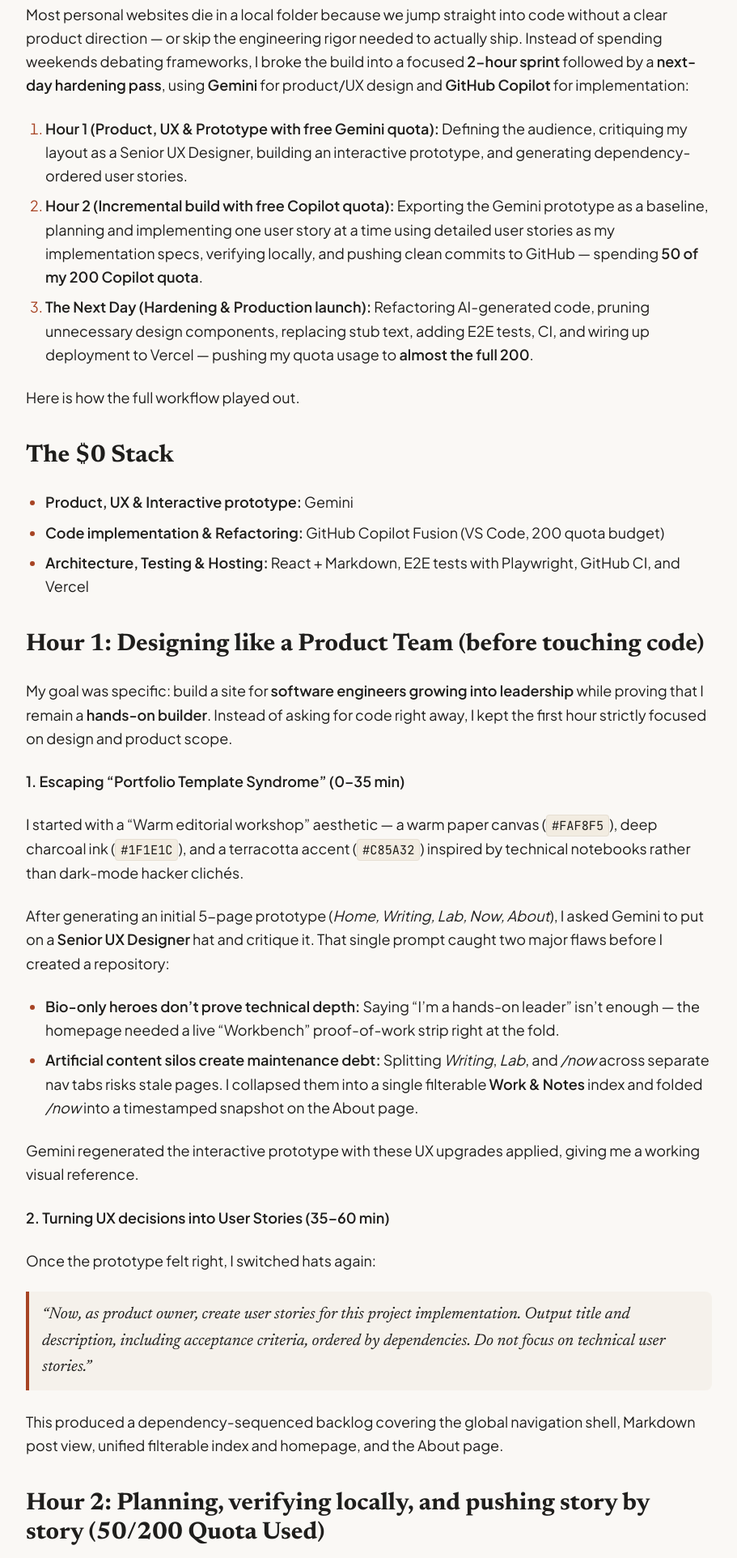
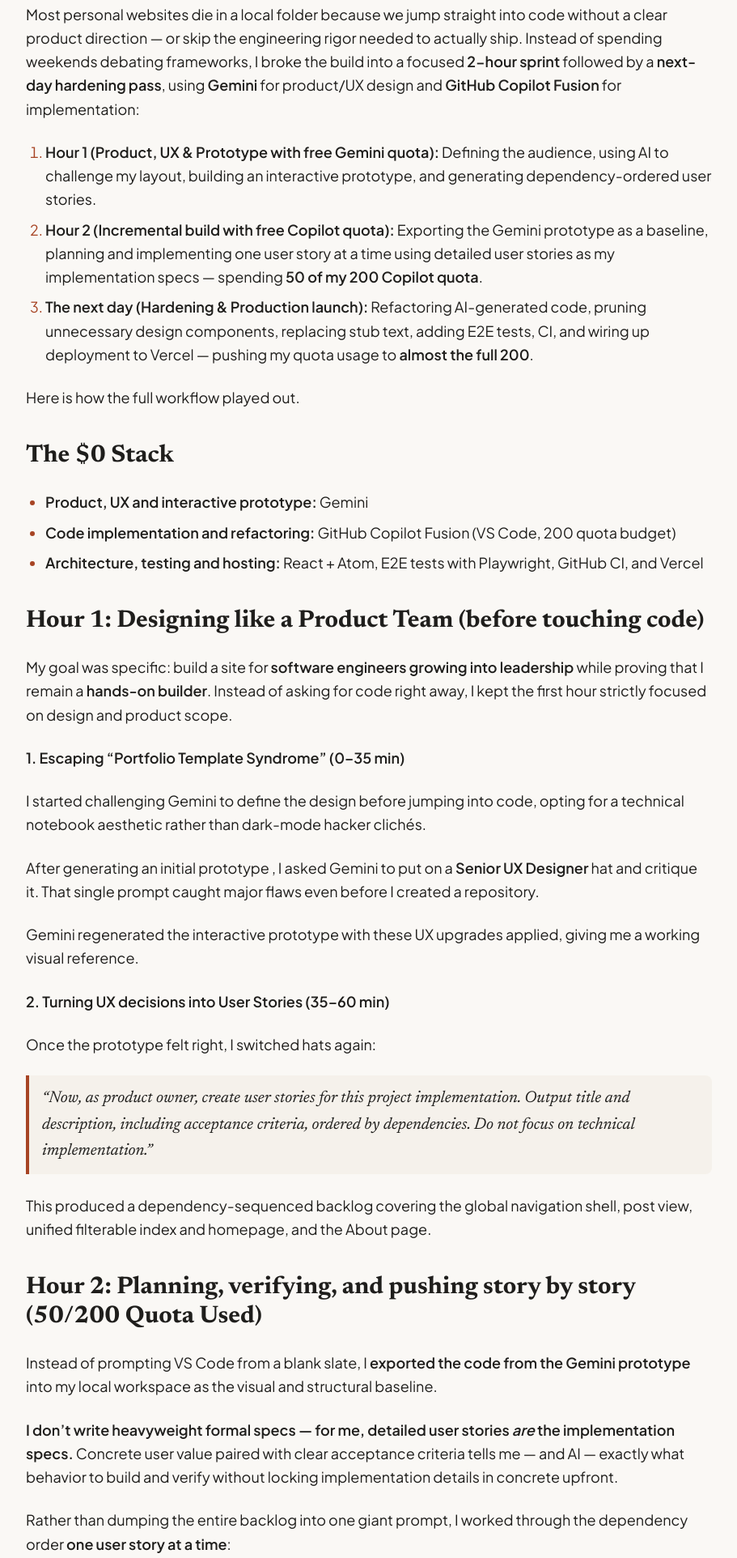
Before and after one commit to pgrangeiro/personal-site-2026, an Astro site: page /work/how-i-built-and-shipped-my-personal-site in a window 1280 px wide. Shown: the part 679-2603 px from the top of the page at 81% size, without its empty margins (184-1095 px from the left). Built offline with nearby package versions, Linux system fonts and the light colour scheme; Astro itself is replaced by a stand-in of ours.

Commit message:
Improving text

```diff
--- a/src/content/blog/how-i-built-and-shipped-my-personal-site.md
+++ b/src/content/blog/how-i-built-and-shipped-my-personal-site.md
@@ -1,6 +1,6 @@
 ---
-title: "How I Built and shipped my personal site within 2 Hours using Gemini and Copilot free quotas"
-description: "A practical account of designing, building, and hardening a personal site in two focused hours plus a next-day polish pass with Gemini and GitHub Copilot."
+title: "How I built and shipped my personal site within 2 Hours using AI free quotas"
+description: "A practical account of designing, building, and hardening a personal site in two focused hours with Gemini and GitHub Copilot."
 pubDate: 2026-11-25
 type: "BUILD JOURNAL"
 category:
@@ -14,19 +14,19 @@ artifacts:
     url: "https://github.com/pgrangeiro/personal-site-2026"
 ---
 
-Most personal websites die in a local folder because we jump straight into code without a clear product direction — or skip the engineering rigor needed to actually ship. Instead of spending weekends debating frameworks, I broke the build into a focused **2-hour sprint** followed by a **next-day hardening pass**, using **Gemini** for product/UX design and **GitHub Copilot** for implementation:
+Most personal websites die in a local folder because we jump straight into code without a clear product direction — or skip the engineering rigor needed to actually ship. Instead of spending weekends debating frameworks, I broke the build into a focused **2-hour sprint** followed by a **next-day hardening pass**, using **Gemini** for product/UX design and **GitHub Copilot Fusion** for implementation:
 
-1. **Hour 1 (Product, UX & Prototype with free Gemini quota):** Defining the audience, critiquing my layout as a Senior UX Designer, building an interactive prototype, and generating dependency-ordered user stories.
-2. **Hour 2 (Incremental build with free Copilot quota):** Exporting the Gemini prototype as a baseline, planning and implementing one user story at a time using detailed user stories as my implementation specs, verifying locally, and pushing clean commits to GitHub — spending **50 of my 200 Copilot quota**.
-3. **The Next Day (Hardening & Production launch):** Refactoring AI-generated code, pruning unnecessary design components, replacing stub text, adding E2E tests, CI, and wiring up deployment to Vercel — pushing my quota usage to **almost the full 200**.
+1. **Hour 1 (Product, UX & Prototype with free Gemini quota):** Defining the audience, using AI to challenge my layout, building an interactive prototype, and generating dependency-ordered user stories.
+2. **Hour 2 (Incremental build with free Copilot quota):** Exporting the Gemini prototype as a baseline, planning and implementing one user story at a time using detailed user stories as my implementation specs — spending **50 of my 200 Copilot quota**.
+3. **The next day (Hardening & Production launch):** Refactoring AI-generated code, pruning unnecessary design components, replacing stub text, adding E2E tests, CI, and wiring up deployment to Vercel — pushing my quota usage to **almost the full 200**.
 
 Here is how the full workflow played out.
 
 ### The $0 Stack
 
-- **Product, UX & Interactive prototype:** Gemini
-- **Code implementation & Refactoring:** GitHub Copilot Fusion (VS Code, 200 quota budget)
-- **Architecture, Testing & Hosting:** React + Markdown, E2E tests with Playwright, GitHub CI, and Vercel
+- **Product, UX and interactive prototype:** Gemini
+- **Code implementation and refactoring:** GitHub Copilot Fusion (VS Code, 200 quota budget)
+- **Architecture, testing and hosting:** React + Atom, E2E tests with Playwright, GitHub CI, and Vercel
 
 ### Hour 1: Designing like a Product Team (before touching code)
 
@@ -34,12 +34,9 @@ My goal was specific: build a site for **software engineers growing into leaders
 
 **1. Escaping "Portfolio Template Syndrome" (0–35 min)**
 
-I started with a "Warm editorial workshop" aesthetic — a warm paper canvas (`#FAF8F5`), deep charcoal ink (`#1F1E1C`), and a terracotta accent (`#C85A32`) inspired by technical notebooks rather than dark-mode hacker clichés.
+I started challenging Gemini to define the design before jumping into code, opting for a technical notebook aesthetic rather than dark-mode hacker clichés.
 
-After generating an initial 5-page prototype (_Home, Writing, Lab, Now, About_), I asked Gemini to put on a **Senior UX Designer** hat and critique it. That single prompt caught two major flaws before I created a repository:
-
-- **Bio-only heroes don't prove technical depth:** Saying "I'm a hands-on leader" isn't enough — the homepage needed a live "Workbench" proof-of-work strip right at the fold.
-- **Artificial content silos create maintenance debt:** Splitting _Writing_, _Lab_, and _/now_ across separate nav tabs risks stale pages. I collapsed them into a single filterable **Work & Notes** index and folded _/now_ into a timestamped snapshot on the About page.
+After generating an initial prototype , I asked Gemini to put on a **Senior UX Designer** hat and critique it. That single prompt caught major flaws even before I created a repository.
 
 Gemini regenerated the interactive prototype with these UX upgrades applied, giving me a working visual reference.
 
@@ -47,35 +44,35 @@ Gemini regenerated the interactive prototype with these UX upgrades applied, giv
 
 Once the prototype felt right, I switched hats again:
 
-> _"Now, as product owner, create user stories for this project implementation. Output title and description, including acceptance criteria, ordered by dependencies. Do not focus on technical user stories."_
+> _"Now, as product owner, create user stories for this project implementation. Output title and description, including acceptance criteria, ordered by dependencies. Do not focus on technical implementation."_
 
-This produced a dependency-sequenced backlog covering the global navigation shell, Markdown post view, unified filterable index and homepage, and the About page.
+This produced a dependency-sequenced backlog covering the global navigation shell, post view, unified filterable index and homepage, and the About page.
 
-### Hour 2: Planning, verifying locally, and pushing story by story (50/200 Quota Used)
+### Hour 2: Planning, verifying, and pushing story by story (50/200 Quota Used)
 
 Instead of prompting VS Code from a blank slate, I **exported the code from the Gemini prototype** into my local workspace as the visual and structural baseline.
 
-**I don't write heavyweight formal specs — for me, detailed user stories _are_ the implementation specs.** Concrete user value paired with clear acceptance criteria tells me — and Copilot — exactly what behavior to build and verify without locking implementation details in concrete upfront.
+**I don't write heavyweight formal specs — for me, detailed user stories _are_ the implementation specs.** Concrete user value paired with clear acceptance criteria tells me — and AI — exactly what behavior to build and verify without locking implementation details in concrete upfront.
 
 Rather than dumping the entire backlog into one giant prompt, I worked through the dependency order **one user story at a time**:
 
 1. **Plan the story:** Take a single story and use its acceptance criteria as the spec to map onto the exported prototype components with GitHub Copilot.
-2. **Implement & run locally:** Build just enough to satisfy that story's acceptance criteria, run the local dev server, tests, and double-check the UI, interactions, and responsiveness against the prototype.
+2. **Implement & verify:** Build just enough to satisfy that story's acceptance criteria, run tests, and double-check the UI, interactions, and responsiveness against the prototype.
 3. **Commit & push:** Once a story passed my check, I pushed it before moving to the next dependency.
 
 By working story by story against an existing prototype baseline, I finished Hour 2 with a locally verified build pushed to GitHub and spent only **50 of my 200 Copilot quota**.
 
 ### The Next Day: Refactoring, E2E Tests, and CI (~200 / 200 Quota Used)
 
-Fast AI scaffolding gets you a working feature set quickly, but turning a prototype-derived codebase into something you're proud to maintain requires a deliberate engineering pass. The next day, I focused on four finishing steps — and burned through the remaining quota (reaching **almost 200**) while iterating and testing:
+Fast AI scaffolding gets you a working feature set quickly, but turning a prototype-derived codebase into something you're proud to maintain requires a deliberate engineering pass. The next day, I focused on polishing steps — and burned through the remaining quota (reaching **almost 200**) while iterating and testing:
 
-- **Refactoring & trimming design components:** Exported prototypes often carry extra wrapper components, inline styles, or UI elements that look clever in a mockup but don't make sense in real daily use. I simplified the component tree, removed components that didn't earn their place, and cleaned up shared state.
-- **Removing stub text:** I audited every route, card, and modal to strip out leftover placeholder copy from the prototype so only real writing, metadata, and workbench metrics remained.
-- **Adding end-to-end (E2E) tests:** With Copilot's help, I wrote E2E tests covering the critical user journeys from my acceptance criteria — navigation, filtering posts in _Work & Notes_, switching tabs components in stub posts.
+- **Refactoring and trimming design components:** Exported prototypes often carry extra wrapper components, inline styles, or UI elements that look clever in a mockup but don't make sense in real daily use. I simplified the component tree, removed components that didn't earn their place, and cleaned up shared state.
+- **Removing stub text:** I audited every route, card, and modal to strip out leftover placeholder copy from the prototype so only real writing and metadata remained.
+- **Adding end-to-end (E2E) tests:** After being satisfied with the layout, Copilot helped me writing E2E tests covering the critical user journeys from my acceptance criteria.
 - **CI:** Finally, I wired up the GitHub pipeline so every push runs the test suite (unit & E2E) on every main branch change.
 
 ### Three takeaways if you try this yourself
 
 - **Export your prototype as your coding baseline:** Giving an IDE assistant an exported UI prototype eliminates layout drift and CSS guesswork.
-- **Let detailed user stories act as your implementation specs:** Sharp acceptance criteria keep scope focused and give both you and Copilot clear done definitions without spec bloat.
+- **Let detailed user stories act as your implementation specs:** Sharp acceptance criteria keep scope focused and give both you and AI clear done definitions without spec bloat.
 - **Budget your free quota intentionally:** Working story by story kept initial implementation to 50/200 quota, saving most of the allowance for Day-2 refactoring, E2E test authoring, and CI polish.
```
